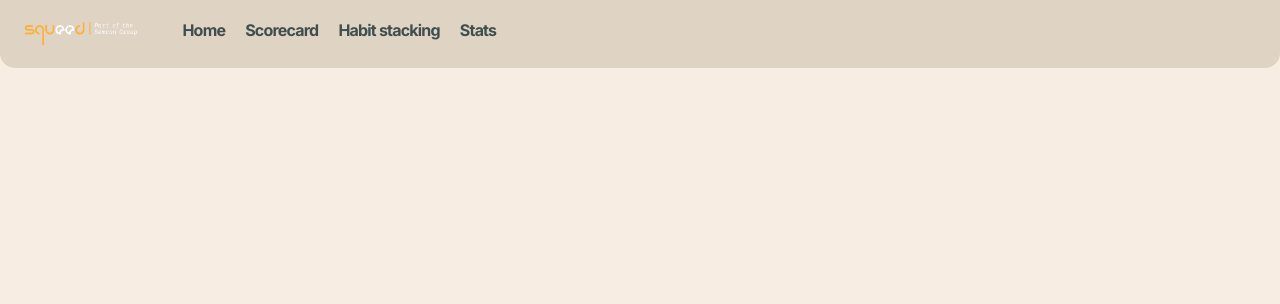
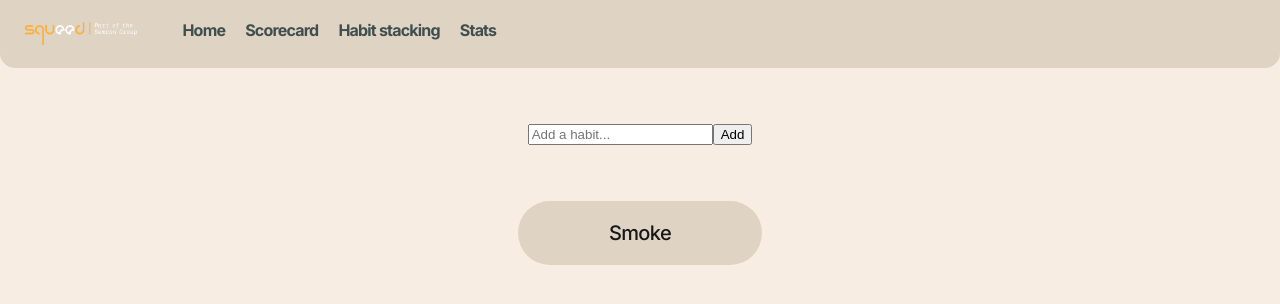
Before and after one commit to ChristopherHearne/React-Project, a React (Create React App) app: page / in a window 1280 px wide. Shown: the top 304 px of the page. Built offline with nearby package versions, Linux system fonts and the light colour scheme.

Commit message:
inserted AddHabit-component into app

```diff
--- a/src/App.css
+++ b/src/App.css
@@ -183,5 +183,39 @@ body{
 .navbar--items{
   padding: 20px;
   display: flex;
+}
 
+/* AddHabit Section */
+.add--habit--container{
+  display: block;
 }
+
+.input--container{
+  margin: 0 auto;
+  padding: 56px;
+  display: flex;
+  justify-content: center;
+  align-items: center;
+}
+
+.habits--container{
+  display: flex;
+  justify-content: center;
+  align-items: center;
+  width: 100%;
+  height: auto;
+  margin: 0 auto;
+  color: #161619;
+  font-weight: 500;
+  letter-spacing: -0.04em;
+}
+
+.habit--item{
+  font-size: 20px;
+  background-color: #DFD3C3;
+  padding: 20px;
+  width: 16%;
+  height: auto;
+  text-align: center;
+  border-radius: 40px;
+}
--- a/src/App.js
+++ b/src/App.js
@@ -1,11 +1,13 @@
 import './App.css';
 import Navbar from './components/Navbar'
+import AddHabit from './components/AddHabit'
 
 
 function App() {
   return (
     <div className="App">
       <Navbar />
+      <AddHabit />
     </div>
   );
 }
--- a/src/components/AddHabit.jsx
+++ b/src/components/AddHabit.jsx
@@ -3,17 +3,16 @@ import {useState, useEffect} from 'react'
 
 export default function AddHabit(){
     return(
-        <div className="container">
+        <div className="add--habit--container">
             <div className="input--container">
                 <input type="text" placeholder="Add a habit..."></input>
+                <button>Add</button>
             </div>
             <div className="habits--container">
-                <div className="habits--items">
-
+                <div className="habit--item">
+                    <span className="habit--title">Smoke</span>
                 </div>
             </div>
         </div>
-
-
     )
 }
```
